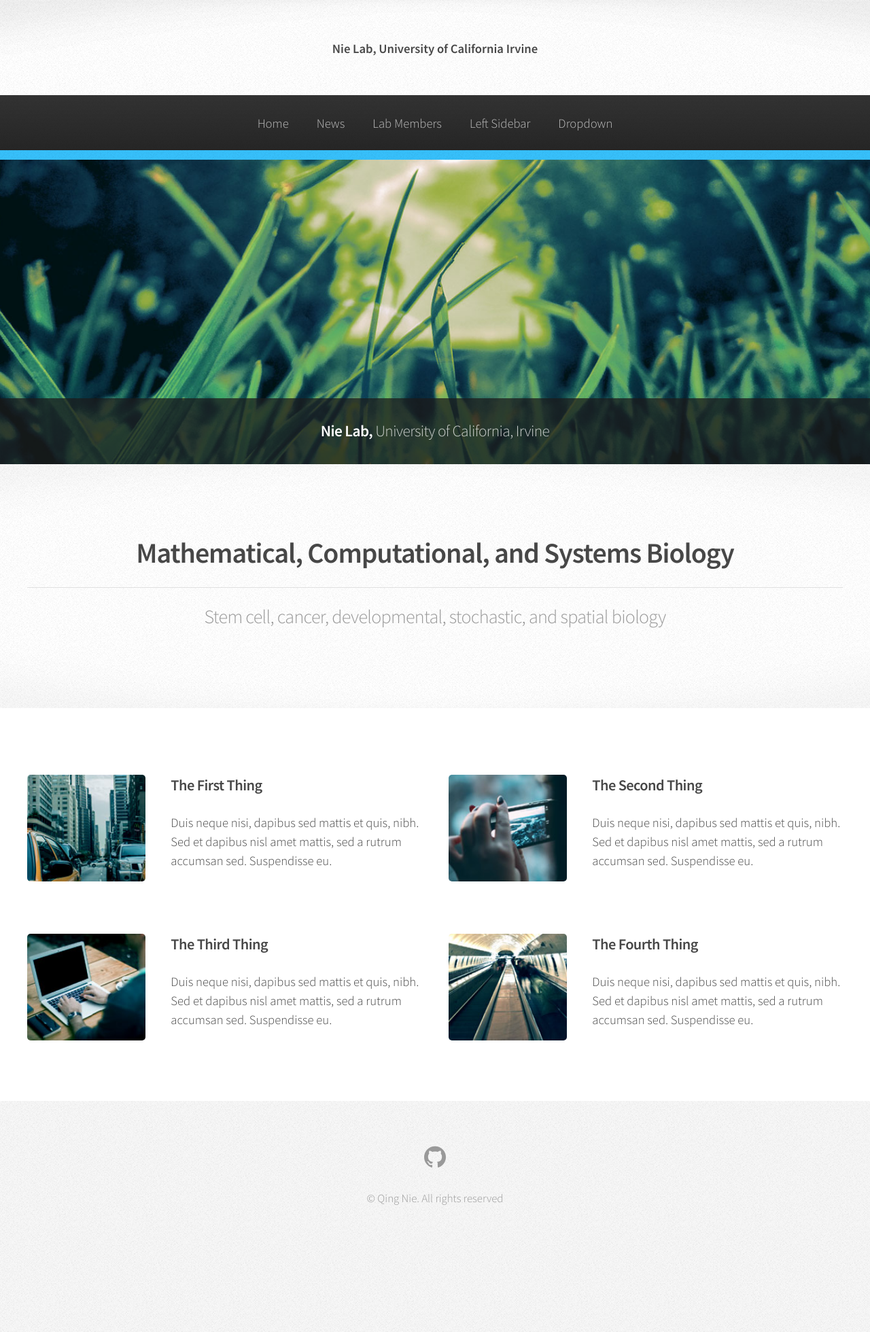
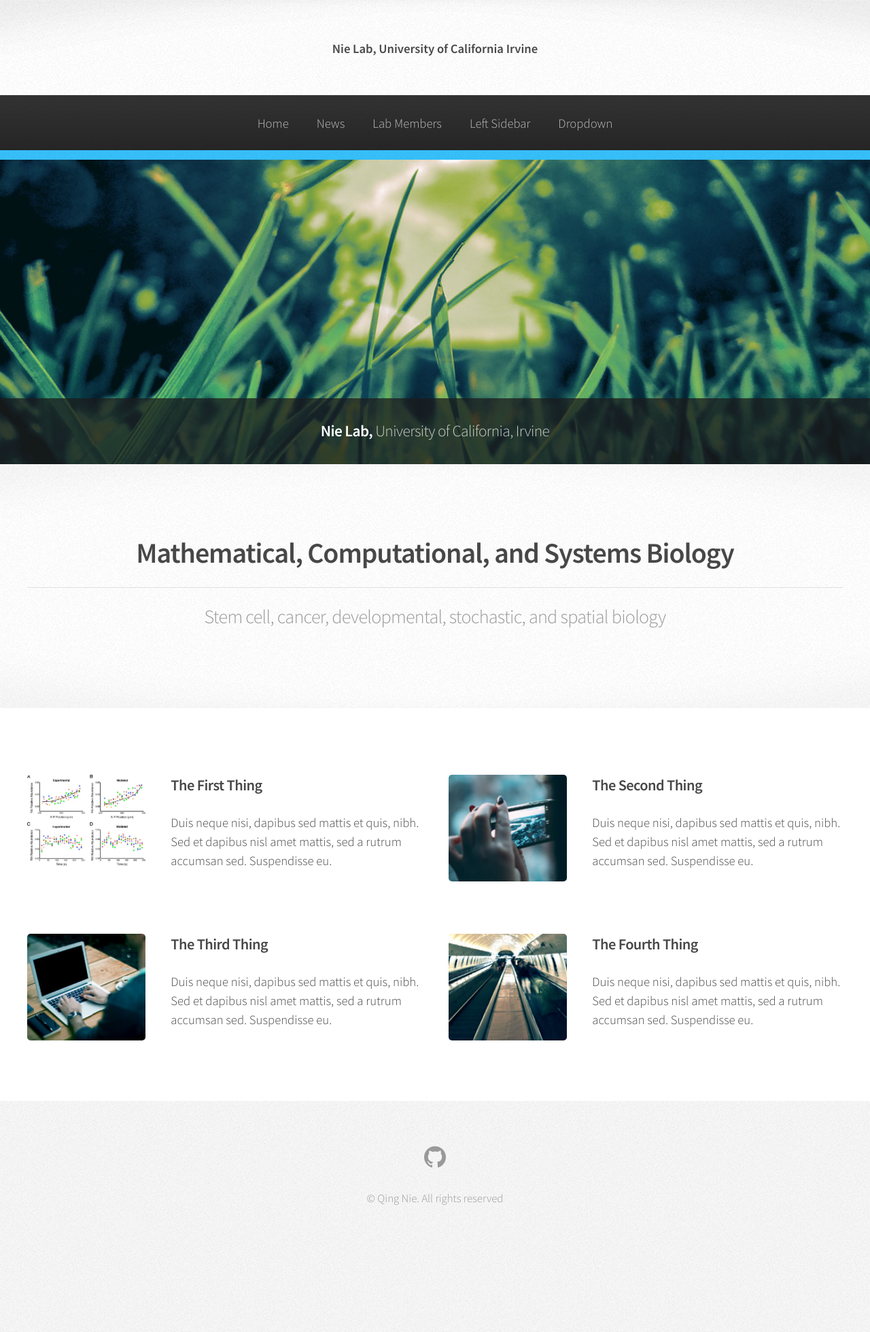
Before and after one commit to NieLab/nielab.github.io, a Jekyll site: the page built from index.html, in a window 1280 px wide. Shown: the whole page at 68% size. Built offline with Jekyll 4.4.1, drawn with Linux system fonts in a browser that asks for light colours.

Commit message:
change image

```diff
--- a/index.html
+++ b/index.html
@@ -57,7 +57,7 @@ layout: default
 			<div class="row">
 				<section class="6u">
 					<div class="box post">
-						<a href="#" class="image left"><img src="{{ site.baseurl }}/assets/images/pic01.jpg" alt="" /></a>
+						<a href="#" class="image left"><img src="{{ site.baseurl }}/assets/images/elife-14034-fig2-v1.jpg" alt="" /></a>
 						<div class="inner">
 							<h3>The First Thing</h3>
 							<p>Duis neque nisi, dapibus sed mattis et quis, nibh. Sed et dapibus nisl amet mattis, sed a rutrum accumsan sed. Suspendisse eu.</p>
```
Also changed, not shown: assets/images/elife-14034-fig2-v1.jpg (added).
